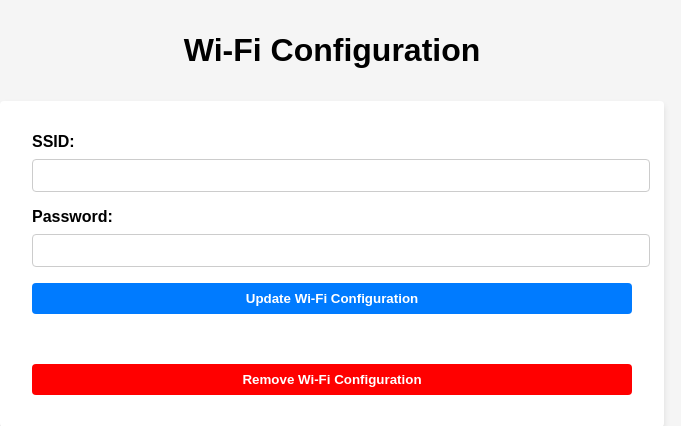
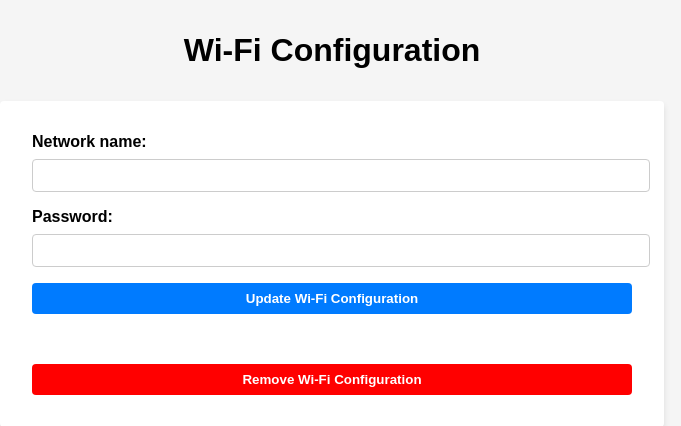
Before and after one commit to Agrid-Dev/netplan-gui, a Flask app: page / in a window 1280 px wide. Shown: the top 426 px of the page, without its empty margins (308-989 px from the left). Run offline with Flask 3, Linux system fonts and the light colour scheme.

Commit message:
Update index.html

```diff
--- a/templates/index.html
+++ b/templates/index.html
@@ -90,7 +90,7 @@
         {% endif %}
         {% endwith %}
         <div class="form-group">
-            <label for="ssid">SSID:</label>
+            <label for="ssid">Network name:</label>
             <input type="text" name="ssid" id="ssid" class="form-control">
         </div>
         <div class="form-group">
```
